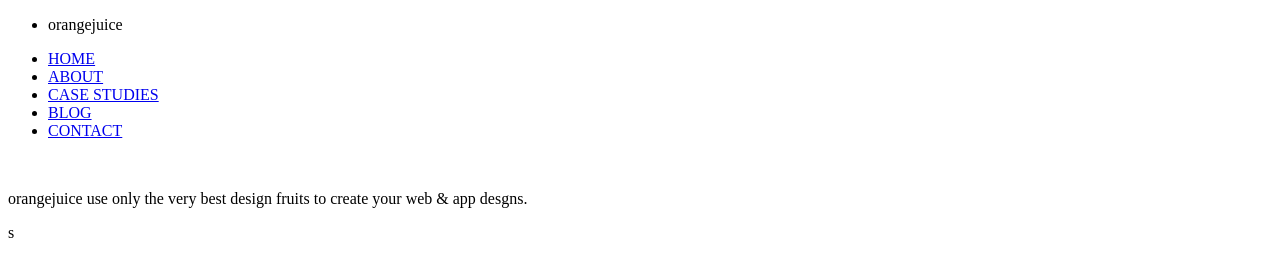
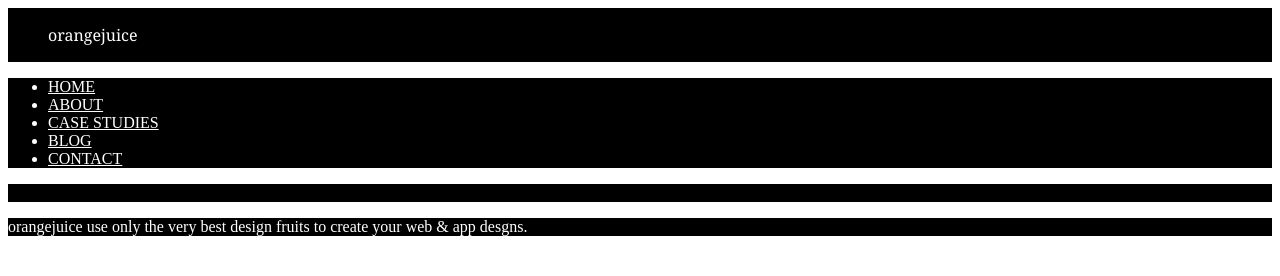
Before and after one commit to bazookabubblegum/orangejuiceproject, a plain HTML site: page orangejuice/index.html in a window 1280 px wide. Drawn offline with Linux system fonts and the light colour scheme; files whose address does not match are found by name.

Commit message:
commit 2
changing background to black

```diff
--- a/orangejuice/index.html
+++ b/orangejuice/index.html
@@ -1,13 +1,16 @@
 <!DOCTYPE html>
 <html>
+	<!--background color? <span style="background-color:#000;"></span>-->
 <head>
+	<title>OrangeJuice</title>
+
 	<meta charset="UTF-8">
 
 	<!--css stylesheet-->
-	<link href="C:/Users/Shyan Barker/Desktop/CodifyAcademy/Week 4/orangejuice/main.css" type="text/css" ref="stylesheet">
+	<link rel="stylesheet" href="C:/Users/Shyan Barker/Desktop/CodifyAcademy/Week 4/orangejuice/main.css">
 
 	<!--font awesome icons-->
-
+	<link rel="stylesheet" href="https://maxcdn.bootstrapcdn.com/font-awesome/4.1.0/css/font-awesome.min.css">
 	<!--googlefonts stylesheet-->
 </head>
 	<body>
@@ -39,4 +42,4 @@
 		<footer>
 		</footer>
 	</body>
-</html>s
+</html>
--- a/orangejuice/main.css
+++ b/orangejuice/main.css
@@ -1 +1,29 @@
 main.css
+
+
+html *{
+	background-color:#000;
+}
+
+body *{
+	color:#FFF;
+	background-color:#000;
+
+}
+.navbar{
+	background-color:#000;
+	width:100%;
+	display:inline-block;
+	margin:0 auto;
+	padding:0px 0px;
+}
+
+.logo{
+	left:0px;
+}
+
+.logo li{
+	display:inline-block;
+	font-size:16px;
+	font-family:Georgia;
+}
```
